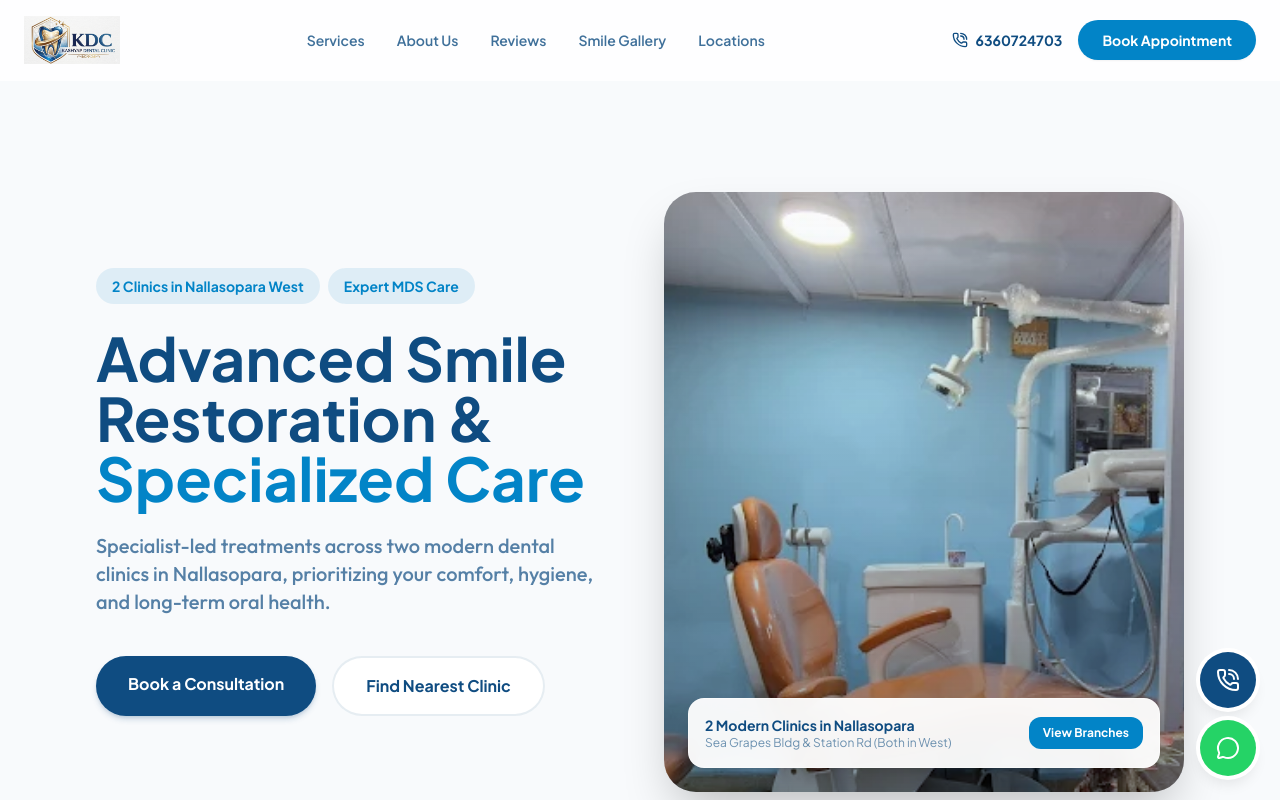
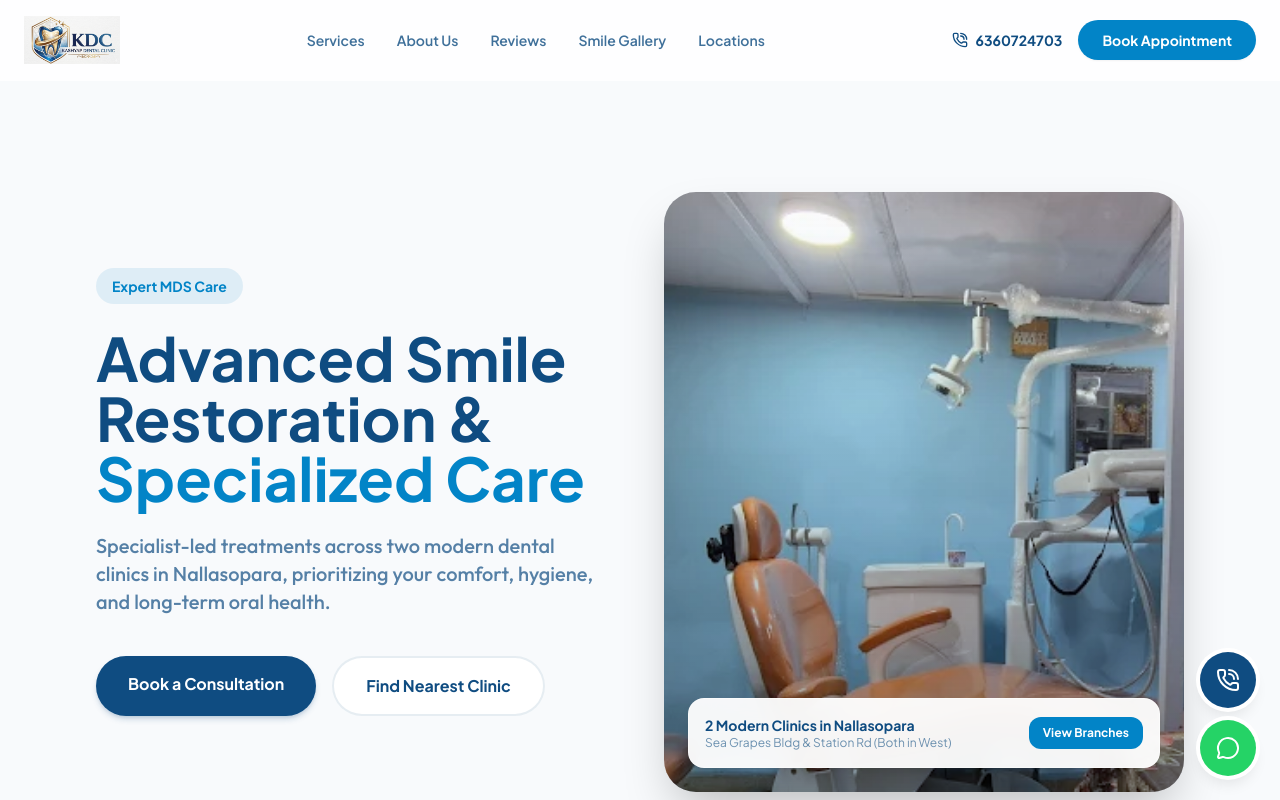
Before and after one commit to VaibhavS-17/KDC-KashyapDentalClinic, a React (Vite) app: page / in a window 1280 px wide. Shown: the top 800 px of the page. Built offline with nearby package versions, Linux system fonts and the light colour scheme.

Commit message:
Remove redundant 2 Clinics tag from hero section

```diff
--- a/src/components/Hero.jsx
+++ b/src/components/Hero.jsx
@@ -29,9 +29,6 @@ export default function Hero() {
         {/* Content */}
         <div className="relative z-10 flex flex-col items-start text-left">
           <div className="hero-anim flex flex-wrap gap-2 mb-6">
-            <span className="inline-flex items-center bg-accent/10 text-accent font-bold px-4 py-2 rounded-full text-sm">
-              2 Clinics in Nallasopara West
-            </span>
             <span className="inline-flex items-center bg-accent/10 text-accent font-bold px-4 py-2 rounded-full text-sm">
               Expert MDS Care
             </span>
```
